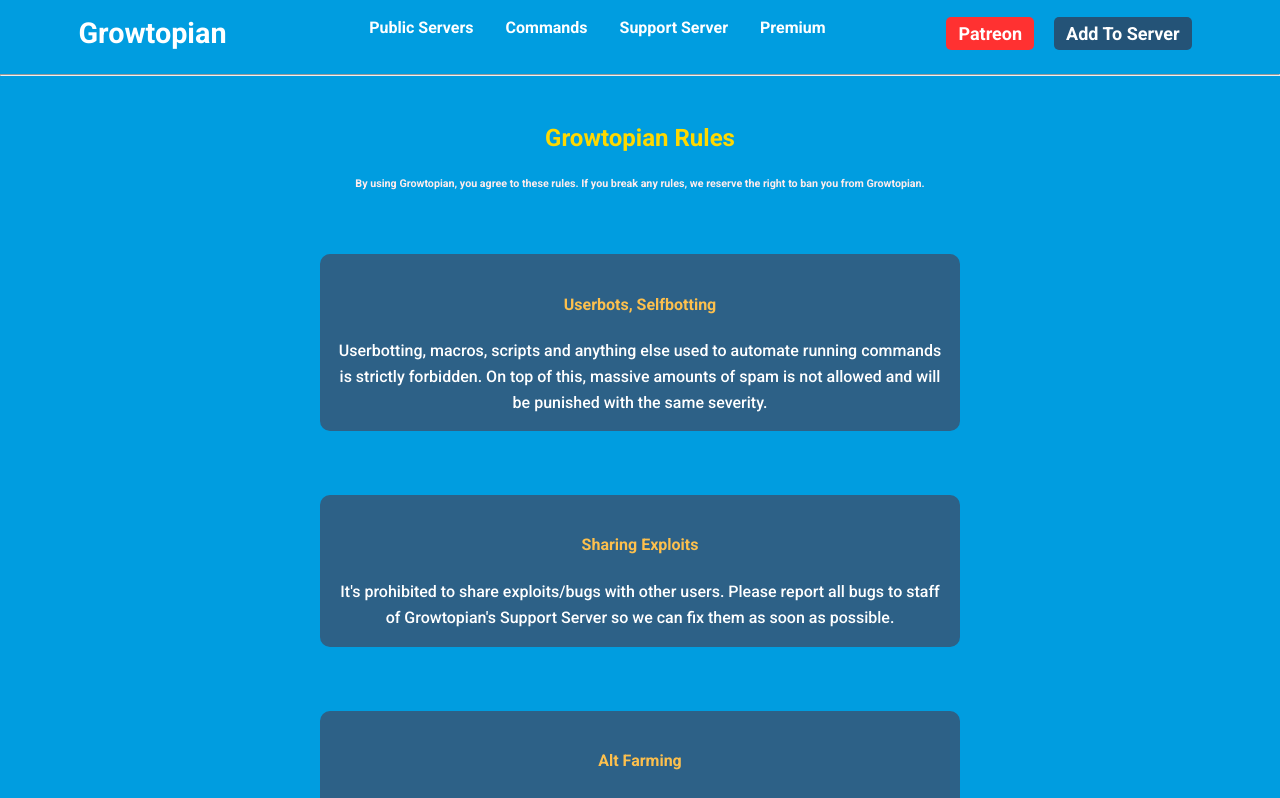
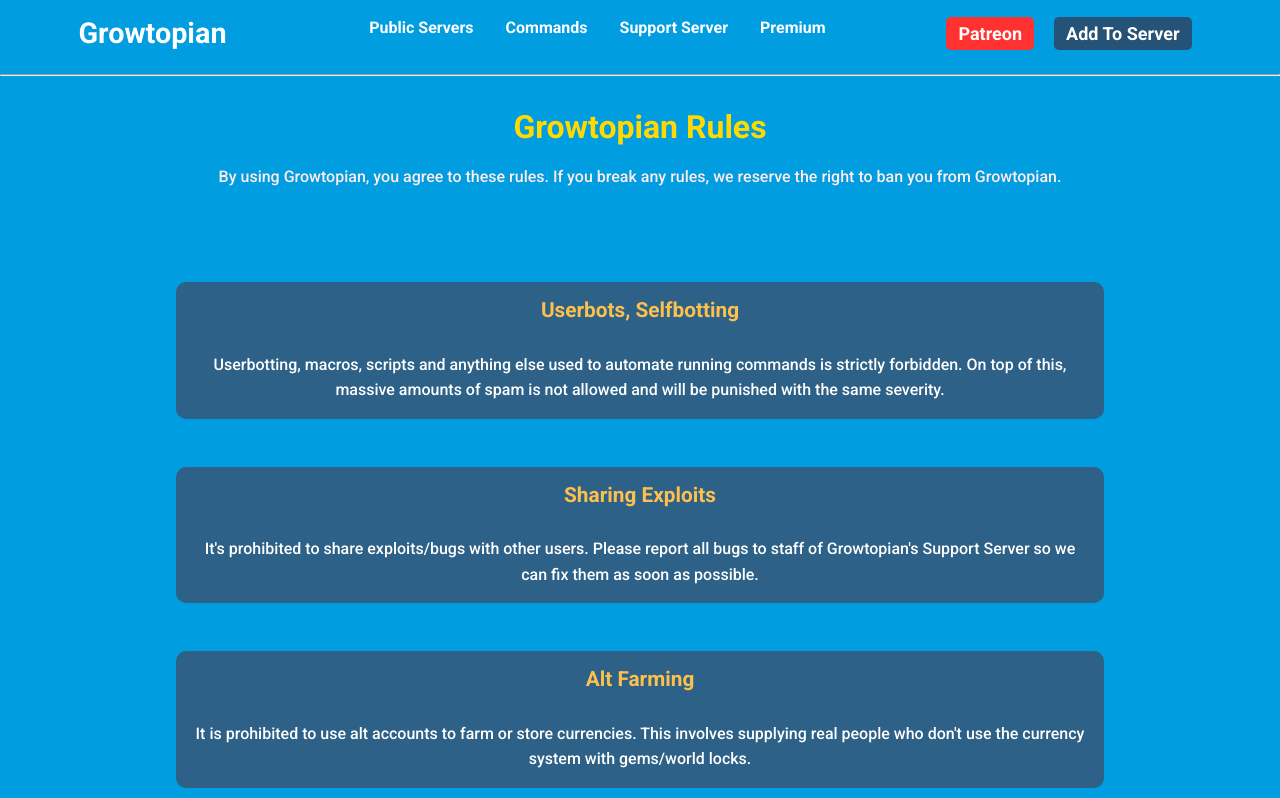
Before and after one commit to Growtopian-Bot/growtopian.xyz, a Nuxt app: page /rules in a window 1280 px wide. Shown: the top 798 px of the page. Built offline with nearby package versions, Linux system fonts and the light colour scheme; a web font is replaced by a local one.

Commit message:
rules page fixed & stability

```diff
--- a/components/Content.vue
+++ b/components/Content.vue
@@ -1,11 +1,13 @@
 <template>
   <div class="content">
-    <div lazy-background="~/assets/bg-min.jpg" class="jumbotron" v-lazy-load>
-      <img class="logo" data-src="/icon.png" alt="logo" v-lazy-load />
-      <h2>Growtopia Themed Discord Bot</h2>
+    <div class="jumbotron">
+      <img class="logo" src="/icon.png" alt="logo" />
+      <h1>Growtopia Themed Discord Bot</h1>
       <div class="info">
         <p>
-          Growtopian is an economy-bot that will make your time fun while grinding for gems. Oh yeah, it also has lots of great tools for players of game Growtopia!
+          Growtopian is an economy-bot that will make your time fun while
+          grinding for gems. Oh yeah, it also has lots of great tools for
+          players of game Growtopia!
         </p>
       </div>
       <div class="buttons">
@@ -13,7 +15,10 @@
           class="btn invite"
           href="https://discord.com/oauth2/authorize?client_id=591564657714528266&scope=bot&permissions=8&redirect_uri=https://discord.com/invite/mPKz9gV"
           target="_blank"
-          ><span><img src="~/assets/discord-logo.svg" alt="discord-logo" /> Add To Server</span></a
+          ><span
+            ><img src="~/assets/discord-logo.svg" alt="discord-logo" /> Add To
+            Server</span
+          ></a
         >
         <router-link class="btn btn-commands" to="/commands"
           ><span>Commands</span></router-link
@@ -49,32 +54,34 @@
 <script>
 const serverList = [
   {
-        "name": "Growtopia Official Server",
-        "img": "/gt.jpg",
-        "invite": "https://discord.gg/growtopia",
-        "partnered": true,
-        "description": "Growtopia is a free-to-play sandbox MMO game with almost endless possibilities! Join now!"
+    name: "Growtopia Official Server",
+    img: "/gt.jpg",
+    invite: "https://discord.gg/growtopia",
+    partnered: true,
+    description:
+      "Growtopia is a free-to-play sandbox MMO game with almost endless possibilities! Join now!",
   },
   {
-        "name": "Growtopian Community",
-        "img": "/icon.png",
-        "invite": "https://discord.com/invite/mPKz9gV",
-        "description": "Official server for Growtopian Discord Bot"
+    name: "Growtopian Community",
+    img: "/icon.png",
+    invite: "https://discord.com/invite/mPKz9gV",
+    description: "Official server for Growtopian Discord Bot",
   },
   {
-        "name": "STYXSQUAD",
-        "img": "/styx.jpg",
-        "invite": "https://discord.com/invite/a7wKDRC",
-        "description": "We prioritise to create a welcoming and positive environment where gamers can find new friends and share their interests and talents."
-    }
-]
+    name: "STYXSQUAD",
+    img: "/styx.jpg",
+    invite: "https://discord.com/invite/a7wKDRC",
+    description:
+      "We prioritise to create a welcoming and positive environment where gamers can find new friends and share their interests and talents.",
+  },
+];
 
 export default {
   data() {
     return {
-      sv: serverList
+      sv: serverList,
     };
-  }
+  },
 };
 </script>
 
@@ -92,7 +99,7 @@
 }
 
 .jumbotron::after {
-  content: url('~assets/cloud.png');
+  content: url("~assets/cloud.png");
   width: 700px;
   position: absolute;
   height: auto;
@@ -111,14 +118,13 @@
   }
 }
 
-
 .buttons::before {
-  content: url('~assets/cloud.png');
+  content: url("~assets/cloud.png");
   width: 300px;
   position: absolute;
   height: auto;
   bottom: 15%;
-  filter: drop-shadow( 2px  0 white);
+  filter: drop-shadow(2px 0 white);
   animation: linear;
   -webkit-animation: linear;
   animation-name: run;
@@ -133,11 +139,16 @@
   }
 }
 
-
 @keyframes run {
-  0% { left: 0; }
-  50% { left: 100%; }
-  100% { left: 0; }
+  0% {
+    left: 0;
+  }
+  50% {
+    left: 100%;
+  }
+  100% {
+    left: 0;
+  }
 }
 
 .buttons {
@@ -174,10 +185,6 @@
       }
     }
   }
-}
-
-h1 {
-  font-weight: bold;
 }
 
 #servers {
@@ -264,13 +271,14 @@
 }
 
 .jumbotron {
+  user-select: none;
+  background-image: url('~/assets/bg-min.jpg');
   background-color: #00a8ea;
   background-position-y: 5%;
   text-align: center;
   background-size: cover;
   min-height: 79vh;
   height: fit-content;
-
 
   img.logo {
     margin: 3em 0 0 0;
@@ -280,6 +288,7 @@
   }
 
   @media only screen and (max-width: 600px) {
+    height: fit-content;
 
     .buttons {
       a.btn {
@@ -290,15 +299,10 @@
     img.logo {
       margin-top: 1em;
     }
-
-    h2 {
-      margin-top: 0.5em;
   }
 
-    height: fit-content;
-  }
-
-  h2 {
+    h1 {
+      margin-top: 0.5em;
       font-size: 3em;
       color: white;
       font-family: "PF BeauSans Pro", sans-serif;
@@ -313,7 +317,7 @@
     margin: 2em auto;
     background: rgba(255, 255, 255, 0.836);
     border-radius: 10px;
-    padding: .5em;
+    padding: 0.5em;
   }
 
   img {
--- a/nuxt.config.js
+++ b/nuxt.config.js
@@ -1,6 +1,6 @@
 export default {
   // Disable server-side rendering (https://go.nuxtjs.dev/ssr-mode)
-  ssr: false,
+  ssr: true,
 
   // Target (https://go.nuxtjs.dev/config-target)
   target: 'static',
@@ -44,6 +44,7 @@
 
   // Modules for dev and build (recommended) (https://go.nuxtjs.dev/config-modules)
   buildModules: [
+    '@nuxtjs/pwa'
   ],
 
   // Modules (https://go.nuxtjs.dev/config-modules)
@@ -53,6 +54,7 @@
       path: '/sitemap.xml',
       routes: [
         '/',
+        '/rules',
         '/commands',
         '/premium'
       ]
@@ -60,7 +62,6 @@
     ['nuxt-lazy-load', {
       directiveOnly: true
     }],
-    '@nuxtjs/pwa'
   ],
 
   pwa: {
@@ -71,7 +72,7 @@
       background_color: '#f2f2f2',
       lang: 'en',
       description: 'Growtopian Bot\'s app to access its website in one click!',
-      useWebmanifestExtension: false
+      start_url: '/commands'
     }
   },
 
--- a/pages/rules.vue
+++ b/pages/rules.vue
@@ -1,10 +1,12 @@
 <template>
   <div class="wrap">
-
     <div class="rules">
-            <hr>
-            <h2>Growtopian Rules</h2>
-            <h6>By using Growtopian, you agree to these rules. If you break any rules, we reserve the right to ban you from Growtopian.</h6>
+      <hr />
+      <h1>Growtopian Rules</h1>
+      <p>
+        By using Growtopian, you agree to these rules. If you break any rules,
+        we reserve the right to ban you from Growtopian.
+      </p>
       <div class="rule" v-for="(rule, key) in rules" :key="key">
         <h4>{{ rule.title }}</h4>
         {{ rule.content }}
@@ -14,26 +16,49 @@
 </template>
 
 <script>
-
 const rules = [
-    {title: "Userbots, Selfbotting", content: "Userbotting, macros, scripts and anything else used to automate running commands is strictly forbidden. On top of this, massive amounts of spam is not allowed and will be punished with the same severity."},
-    {title: "Sharing Exploits", content: "It's prohibited to share exploits/bugs with other users. Please report all bugs to staff of Growtopian's Support Server so we can fix them as soon as possible."},
-    {title: "Alt Farming", content: "It is prohibited to use alt accounts to farm or store currencies. This involves supplying real people who don't use the currency system with gems/world locks."},
-    {title: "Scamming", content: "It is prohibited to use bot currency (or any of the bot's features) to scam, trade or sell something. Giving gems/world locks, for instance, in exchange for individuals advertising your server."},
-    {title: "Discord ToS", content: "The Discord TOS and Discord Community Guidelines also are enforcable through our bot."},
-    {title: "The Growtopian Code", content: "If we find out you're violating the Growtopian Code, for example your server is being used for blackmarketing we'll remove the bot from your server instantly and report it to Discord immediately."}
-]
+  {
+    title: "Userbots, Selfbotting",
+    content:
+      "Userbotting, macros, scripts and anything else used to automate running commands is strictly forbidden. On top of this, massive amounts of spam is not allowed and will be punished with the same severity.",
+  },
+  {
+    title: "Sharing Exploits",
+    content:
+      "It's prohibited to share exploits/bugs with other users. Please report all bugs to staff of Growtopian's Support Server so we can fix them as soon as possible.",
+  },
+  {
+    title: "Alt Farming",
+    content:
+      "It is prohibited to use alt accounts to farm or store currencies. This involves supplying real people who don't use the currency system with gems/world locks.",
+  },
+  {
+    title: "Scamming",
+    content:
+      "It is prohibited to use bot currency (or any of the bot's features) to scam, trade or sell something. Giving gems/world locks, for instance, in exchange for individuals advertising your server.",
+  },
+  {
+    title: "Discord ToS",
+    content:
+      "The Discord TOS and Discord Community Guidelines also are enforcable through our bot.",
+  },
+  {
+    title: "The Growtopian Code",
+    content:
+      "If we find out you're violating the Growtopian Code, for example your server is being used for blackmarketing we'll remove the bot from your server instantly and report it to Discord immediately.",
+  },
+];
 
 export default {
   data() {
     return {
-            rules
-        }
+      rules,
+    };
   },
   mounted() {
     document.body.style.backgroundColor = "#009de0";
-  }
-}
+  },
+};
 </script>
 
 body {
@@ -41,16 +66,15 @@
 }
 
 <style lang="scss" scoped>
-
 .rules {
   text-align: center;
 
-    h2 {
-        margin-top: 2em;
+  h1 {
+    margin-top: 1em;
     color: #ffd900;
   }
 
-    h6 {
+  p {
     color: #ffecec;
     margin-bottom: 6em;
   }
@@ -58,21 +82,24 @@
 
 .rule {
   color: white;
-    background-color: #2d6187;;
-    margin: 5% 25%;
+  background-color: #2d6187;
+  margin: 3rem auto;
+  width: 70%;
   line-height: 1.6em;
   border-radius: 10px;
   padding: 1em;
 
   h4 {
+    font-size: 1.3rem;
+    margin-top: 0;
     color: rgb(253, 192, 77);
   }
 }
 
 @media only screen and (max-width: 768px) {
   .rule {
-            width: 90%;
-            margin: 15px;
+    width: calc(100% - 80px);
+    margin: 15px auto;
   }
 }
 </style>
```
Also changed, not shown: pages/README.md (deleted). Lines whose indentation alone changed are shown as unchanged.
